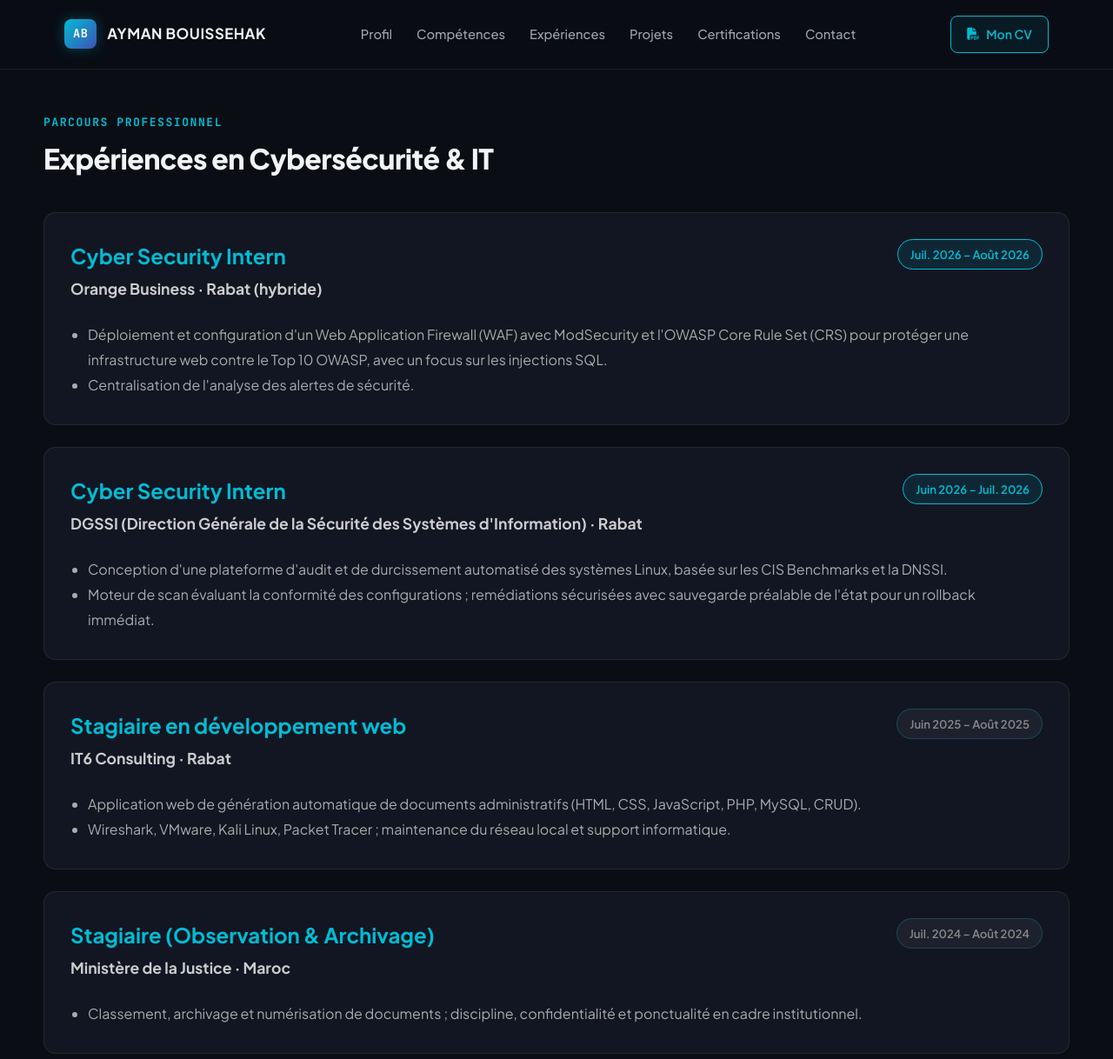
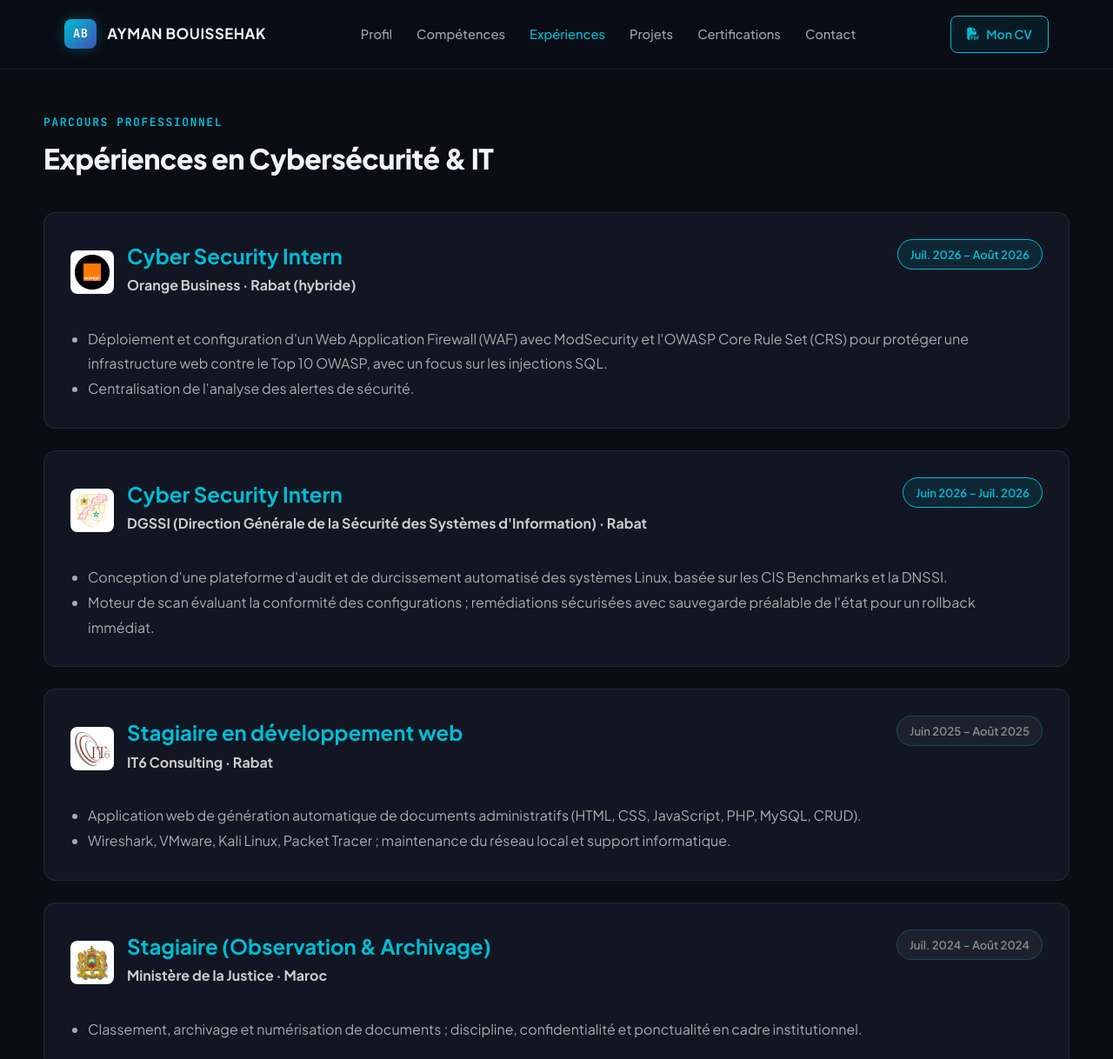
Before and after one commit to AYMANBOUISSEHAK/portfolio-ayman, a plain HTML site: page experiences.html in a window 1280 px wide. Shown: the top 1218 px of the page at 87% size. Drawn offline with Linux system fonts and the light colour scheme.

Commit message:
Ajout des logos d'entreprises dans la page experiences

```diff
--- a/experiences.html
+++ b/experiences.html
@@ -4,8 +4,25 @@
     <meta charset="UTF-8">
     <meta name="viewport" content="width=device-width, initial-scale=1.0">
     <title>Expériences – Ayman Bouissehak</title>
-    <link rel="stylesheet" href="style.css?v=3">
+    <link rel="stylesheet" href="style.css?v=99">
     <link rel="stylesheet" href="https://cdnjs.cloudflare.com/ajax/libs/font-awesome/6.4.0/css/all.min.css">
+    <style>
+        .company-logo {
+            width: 50px;
+            height: 50px;
+            object-fit: contain;
+            border-radius: 8px;
+            background: #fff;
+            padding: 4px;
+            border: 1px solid rgba(255, 255, 255, 0.1);
+        }
+        .exp-header {
+            display: flex;
+            align-items: center;
+            gap: 15px;
+            margin-bottom: 10px;
+        }
+    </style>
 </head>
 <body>
 
@@ -20,7 +37,7 @@
         <ul class="nav-links">
             <li><a href="index.html">Profil</a></li>
             <li><a href="skills.html">Compétences</a></li>
-    <li><a href="experiences.html">Expériences</a></li>
+            <li><a href="experiences.html" class="active">Expériences</a></li>
             <li><a href="projects.html">Projets</a></li>
             <li><a href="certifications.html">Certifications</a></li>
             <li><a href="contact.html">Contact</a></li>
@@ -29,6 +46,7 @@
             <a href="CV_Ayman_Bouissehak.pdf" target="_blank" class="btn-cv">
                 <i class="fas fa-file-pdf"></i> Mon CV
             </a>
+        </div>
     </div>
 </nav>
 
@@ -43,10 +61,13 @@
 
             <!-- Stage Orange Business -->
             <div class="overview-card" style="margin-bottom: 25px;">
-                <div style="display: flex; justify-content: space-between; align-items: flex-start; flex-wrap: wrap; gap: 10px;">
+                <div style="display: flex; justify-content: space-between; align-items: flex-start; flex-wrap: wrap; gap: 15px;">
+                    <div class="exp-header">
+                        <img src="logo_orange.png" alt="Orange Business Logo" class="company-logo">
                         <div>
-                        <h2 style="color: #00bcd4; margin-bottom: 5px;">Cyber Security Intern</h2>
-                        <h3 style="font-size: 1.1em; color: #ccc;">Orange Business · Rabat (hybride)</h3>
+                            <h2 style="color: #00bcd4; margin-bottom: 2px;">Cyber Security Intern</h2>
+                            <h3 style="font-size: 1em; color: #ccc;">Orange Business · Rabat (hybride)</h3>
+                        </div>
                     </div>
                     <span class="status-badge" style="background: rgba(0,188,212,0.1); color: #00bcd4; border: 1px solid #00bcd4;">Juil. 2026 – Août 2026</span>
                 </div>
@@ -58,10 +79,13 @@
 
             <!-- Stage DGSSI -->
             <div class="overview-card" style="margin-bottom: 25px;">
-                <div style="display: flex; justify-content: space-between; align-items: flex-start; flex-wrap: wrap; gap: 10px;">
+                <div style="display: flex; justify-content: space-between; align-items: flex-start; flex-wrap: wrap; gap: 15px;">
+                    <div class="exp-header">
+                        <img src="logo_dgssi.jpeg" alt="DGSSI Logo" class="company-logo">
                         <div>
-                        <h2 style="color: #00bcd4; margin-bottom: 5px;">Cyber Security Intern</h2>
-                        <h3 style="font-size: 1.1em; color: #ccc;">DGSSI (Direction Générale de la Sécurité des Systèmes d'Information) · Rabat</h3>
+                            <h2 style="color: #00bcd4; margin-bottom: 2px;">Cyber Security Intern</h2>
+                            <h3 style="font-size: 1em; color: #ccc;">DGSSI (Direction Générale de la Sécurité des Systèmes d'Information) · Rabat</h3>
+                        </div>
                     </div>
                     <span class="status-badge" style="background: rgba(0,188,212,0.1); color: #00bcd4; border: 1px solid #00bcd4;">Juin 2026 – Juil. 2026</span>
                 </div>
@@ -73,10 +97,13 @@
 
             <!-- Stage IT6 Consulting -->
             <div class="overview-card" style="margin-bottom: 25px;">
-                <div style="display: flex; justify-content: space-between; align-items: flex-start; flex-wrap: wrap; gap: 10px;">
+                <div style="display: flex; justify-content: space-between; align-items: flex-start; flex-wrap: wrap; gap: 15px;">
+                    <div class="exp-header">
+                        <img src="it6-logo.png" alt="IT6 Consulting Logo" class="company-logo">
                         <div>
-                        <h2 style="color: #00bcd4; margin-bottom: 5px;">Stagiaire en développement web</h2>
-                        <h3 style="font-size: 1.1em; color: #ccc;">IT6 Consulting · Rabat</h3>
+                            <h2 style="color: #00bcd4; margin-bottom: 2px;">Stagiaire en développement web</h2>
+                            <h3 style="font-size: 1em; color: #ccc;">IT6 Consulting · Rabat</h3>
+                        </div>
                     </div>
                     <span class="status-badge" style="background: rgba(255,255,255,0.05); color: #888;">Juin 2025 – Août 2025</span>
                 </div>
@@ -88,10 +115,13 @@
 
             <!-- Stage Ministère de la Justice -->
             <div class="overview-card" style="margin-bottom: 25px;">
-                <div style="display: flex; justify-content: space-between; align-items: flex-start; flex-wrap: wrap; gap: 10px;">
+                <div style="display: flex; justify-content: space-between; align-items: flex-start; flex-wrap: wrap; gap: 15px;">
+                    <div class="exp-header">
+                        <img src="minister-logo.jpeg" alt="Ministère de la Justice Logo" class="company-logo">
                         <div>
-                        <h2 style="color: #00bcd4; margin-bottom: 5px;">Stagiaire (Observation & Archivage)</h2>
-                        <h3 style="font-size: 1.1em; color: #ccc;">Ministère de la Justice · Maroc</h3>
+                            <h2 style="color: #00bcd4; margin-bottom: 2px;">Stagiaire (Observation & Archivage)</h2>
+                            <h3 style="font-size: 1em; color: #ccc;">Ministère de la Justice · Maroc</h3>
+                        </div>
                     </div>
                     <span class="status-badge" style="background: rgba(255,255,255,0.05); color: #888;">Juil. 2024 – Août 2024</span>
                 </div>
```
Lines whose indentation alone changed are shown as unchanged.
